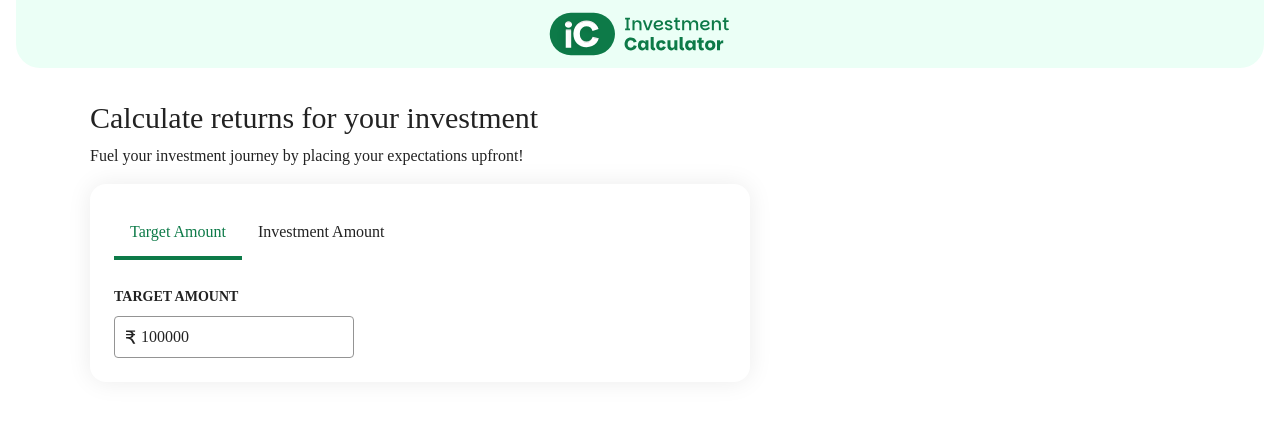
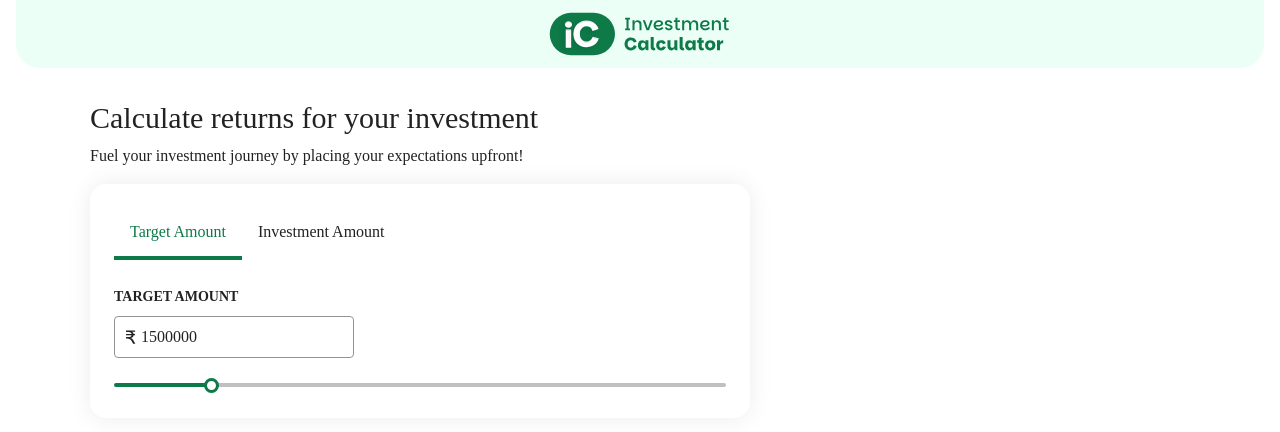
Before and after one commit to thegreatcodebender/investment-calculator, a React (Vite) app: page / in a window 1280 px wide. Shown: the top 432 px of the page. Built offline with nearby package versions, Linux system fonts and the light colour scheme; a web font is replaced by a local one.

Commit message:
add slider

```diff
--- a/src/App.css
+++ b/src/App.css
@@ -5,6 +5,7 @@
   --color-primary: #0D7A48;
   --color-header: #EBFFF6;
   --color-input-border: #949494;
+  --color-slider-track: #C0C0C0;
   --shadow-card: 0 0 25px rgba(0, 0, 0, 0.08);
 }
 
@@ -13,3 +14,59 @@
     color: #222222;
   }
 }
+
+@layer components {
+  .slider {
+    --track-active-width: 0%;
+    -webkit-appearance: none;
+    appearance: none;
+    width: 100%;
+    cursor: pointer;
+    outline: none;
+    border-radius: 16px;
+    position: relative;
+    height: 4px;
+
+    &::-webkit-slider-runnable-track {
+      background: transparent;
+      border-radius: 16px;
+      z-index: 1;
+    }
+
+    &::-moz-range-track {
+      background: transparent;
+      border-radius: 16px;
+      z-index: 1;
+    }
+
+    &::-webkit-slider-thumb {
+      -webkit-appearance: none;
+      appearance: none;
+      height: 15px;
+      width: 15px;
+      background-color: #fff;
+      border-radius: 50%;
+      border: 3px solid var(--color-primary);
+    }
+
+    &::-moz-range-thumb {
+      height: 15px;
+      width: 15px;
+      background-color: #fff;
+      border-radius: 50%;
+      border: 3px solid var(--color-primary);
+    }
+
+    &:before {
+      content: "";
+      position: absolute;
+      width: 100%;
+      height: 4px;
+      border-radius: 8px;
+      background: var(--color-slider-track);
+      background: linear-gradient(to right, var(--color-primary) var(--track-active-width), var(--color-slider-track) var(--track-active-width));
+      top: 50%;
+      transform: translateY(-50%);
+    }
+  }
+}
--- a/src/components/CalculationCard.tsx
+++ b/src/components/CalculationCard.tsx
@@ -1,10 +1,10 @@
-import { useState } from "react";
+import React, { useState } from "react";
 import Card from "./Card";
-import InputField from "./InputField";
 import Tab from "./Tab";
+import SliderWithInput from "./SliderWithInput";
 
 const CalculationCard = () => {
-  const [targetAmount, setTargetAmount] = useState(100000);
+  const [targetAmount, setTargetAmount] = useState(1500000);
   return (
     <Card className="w-full min-lg:w-[60%]">
       <nav className="flex text-base font-medium" aria-label="I know my">
@@ -12,11 +12,18 @@ const CalculationCard = () => {
         <Tab>Investment Amount</Tab>
       </nav>
       <div className="mt-6">
-        <InputField
+        <SliderWithInput
+          min={0}
+          max={10000000}
+          step={1000}
           label="Target amount"
           id="target-amount-input"
           placeholder="Target amount"
           value={targetAmount}
+          onChange={(e: React.ChangeEvent<HTMLInputElement>) => {
+            setTargetAmount(Number(e.target.value));
+            console.log(e.target.value);
+          }}
           isRupee
         />
       </div>
--- a/src/components/Card.tsx
+++ b/src/components/Card.tsx
@@ -1,11 +1,15 @@
 import { PropsWithChildren } from "react";
 
-interface Card {
+interface CardProps {
   bgColor?: string;
   className?: string;
 }
 
-const Card = ({ bgColor, className, children }: PropsWithChildren<Card>) => {
+const Card = ({
+  bgColor,
+  className,
+  children,
+}: PropsWithChildren<CardProps>) => {
   return (
     <div
       className={`${bgColor ? bgColor : "bg-white"} ${
--- a/src/components/InputField.tsx
+++ b/src/components/InputField.tsx
@@ -1,6 +1,6 @@
 import rupeeIcon from "../assets/images/rupee.svg";
 
-interface InputField {
+export interface InputFieldProps {
   label: string;
   isLabelHidden?: boolean;
   containerClassName?: string;
@@ -8,7 +8,8 @@ interface InputField {
   placeholder: string;
   value: string | number;
   isRupee?: boolean;
-  onChange?: () => void;
+  errorText?: string;
+  onChange?: (args: any) => void;
 }
 
 const InputField = ({
@@ -19,8 +20,9 @@ const InputField = ({
   placeholder,
   value,
   isRupee,
+  errorText,
   onChange,
-}: InputField) => {
+}: InputFieldProps) => {
   return (
     <div className={`${containerClassName ? containerClassName : ""}`}>
       <label
@@ -34,7 +36,7 @@ const InputField = ({
       {isRupee ? (
         <div className="relative">
           <span className="absolute left-3 top-[14px]">
-            <img src={rupeeIcon} alt="Rupee" className="w-[10px]" />
+            <img src={rupeeIcon} alt="Rupees" className="w-[10px]" />
           </span>
           <input
             type="text"
@@ -43,7 +45,9 @@ const InputField = ({
             placeholder={placeholder}
             value={value}
             onChange={onChange}
-            className="border-1 border-input-border rounded-sm font-medium px-3 py-2 ps-[26px] block mt-2 focus-visible:outline-primary"
+            className={`${
+              errorText ? "border-red-500" : ""
+            } border-1 border-input-border rounded-sm font-medium px-3 py-2 ps-[26px] block mt-2 focus-visible:outline-primary`}
           />
         </div>
       ) : (
@@ -54,9 +58,12 @@ const InputField = ({
           placeholder={placeholder}
           value={value}
           onChange={onChange}
-          className="border-1 border-input-border rounded-sm font-medium px-3 py-2 block mt-2 focus-visible:outline-primary"
+          className={`${
+            errorText ? "border-red-500" : ""
+          } border-1 border-input-border rounded-sm font-medium px-3 py-2 block mt-2 focus-visible:outline-primary`}
         />
       )}
+      {errorText && <p className="mt-2 text-xs text-red-500">{errorText}</p>}
     </div>
   );
 };
--- /dev/null
+++ b/src/components/SliderWithInput.tsx
@@ -0,0 +1,62 @@
+import InputField, { InputFieldProps } from "./InputField";
+
+interface SliderWithInputProps extends InputFieldProps {
+  min: number;
+  max: number;
+  value: number;
+  step?: number;
+  id: string;
+  isLabelHidden?: boolean;
+}
+
+const SliderWithInput = ({
+  min,
+  max,
+  step = 1,
+  isLabelHidden,
+  containerClassName,
+  id,
+  label,
+  placeholder,
+  value,
+  isRupee,
+  errorText,
+  onChange,
+}: SliderWithInputProps) => {
+  return (
+    <fieldset className={containerClassName}>
+      <legend className="sr-only">{label}</legend>
+      <InputField
+        label={label}
+        id={id}
+        placeholder={placeholder}
+        value={value}
+        isLabelHidden={isLabelHidden}
+        isRupee={isRupee}
+        errorText={errorText}
+        onChange={onChange}
+      />
+      <div className="mt-3 ">
+        <input
+          type="range"
+          name={id + "-slider"}
+          min={min}
+          max={max}
+          step={step}
+          value={value}
+          id={id + "-slider"}
+          onChange={onChange}
+          className="slider"
+          style={
+            {
+              "--track-active-width": `${((value / max) * 100).toFixed(0)}%`,
+            } as React.CSSProperties
+          }
+        />
+        <label htmlFor={id + "-slider"} className="sr-only"></label>
+      </div>
+    </fieldset>
+  );
+};
+
+export default SliderWithInput;
--- a/src/components/Tab.tsx
+++ b/src/components/Tab.tsx
@@ -1,11 +1,11 @@
 import { PropsWithChildren } from "react";
-interface Tab {
+interface TabProps {
   children: string;
   isActive?: boolean;
   onClick?: () => void;
 }
 
-const Tab = ({ children, onClick, isActive }: PropsWithChildren<Tab>) => {
+const Tab = ({ children, onClick, isActive }: PropsWithChildren<TabProps>) => {
   return (
     <button
       className={`px-4 py-3 border-b-4 cursor-pointer ${
```
